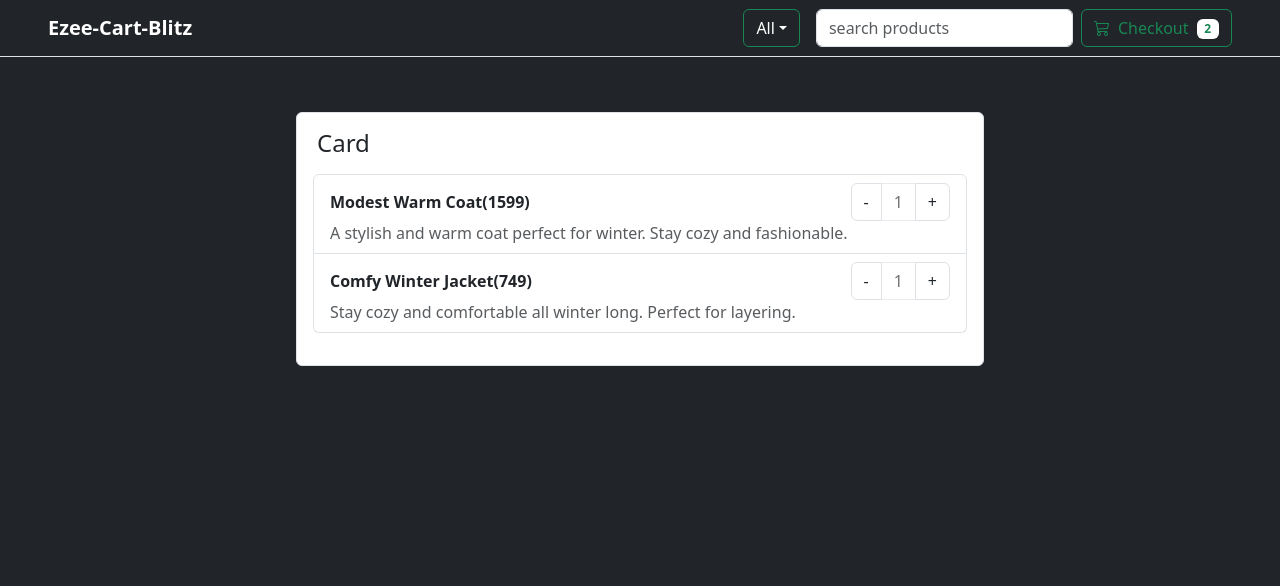
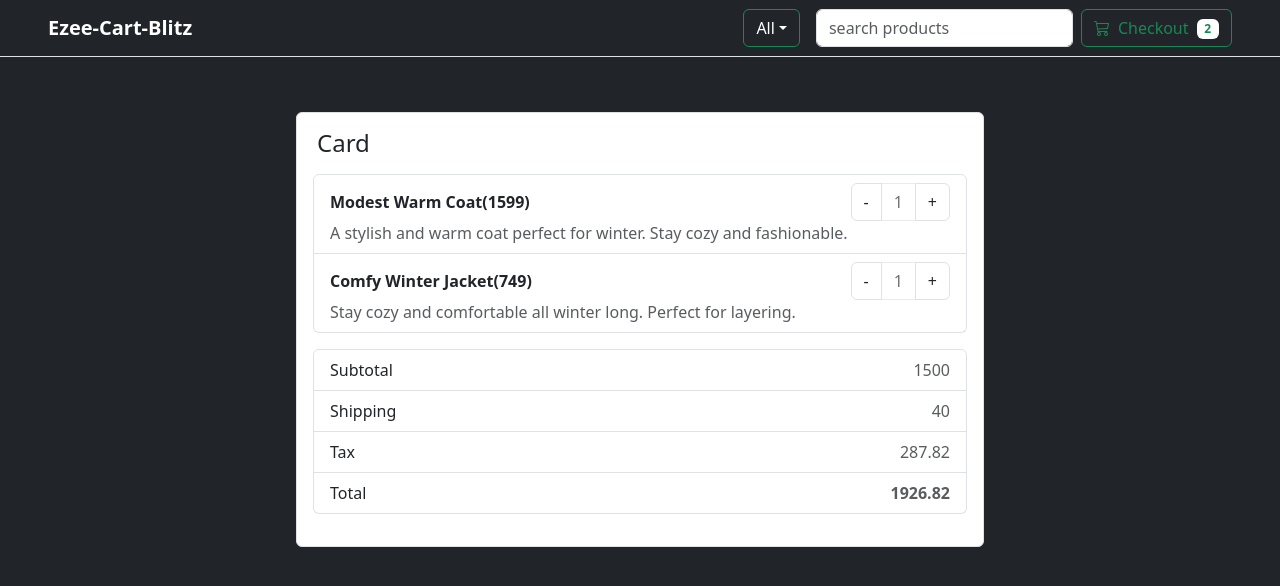
Before and after one commit to direction44/Ezee-Cart-Blitz, a React (Vite) app: page /Cart in a window 1280 px wide. Shown: the top 586 px of the page. Built offline with nearby package versions, Linux system fonts and the light colour scheme.

Commit message:
add billing details in cart

```diff
--- a/src/Components/Pages/Cart.jsx
+++ b/src/Components/Pages/Cart.jsx
@@ -2,6 +2,7 @@ import React from 'react'
 import NoContent from '../extra/NoContent'
 import data from '../../data'
 import CartItem from '../cart/CartItem'
+import CartNumbers from '../cart/CartNumbers'
 function Cart() {
   const cartItem=data.slice(0,2)
   if(cartItem.length===0)
@@ -25,6 +26,7 @@ function Cart() {
           })
         }
         </ul>
+        <CartNumbers/>
       </div>
     </div>
    </div>
--- /dev/null
+++ b/src/Components/cart/CartNumbers.jsx
@@ -0,0 +1,28 @@
+import React from 'react'
+const cartNumber={
+    Subtotal:1500.00,
+    Shipping:40.00,
+    Tax:287.82,
+    Total:1926.82
+}
+function CartNumbers() {
+    const items=[{title:"Subtotal",price:cartNumber.Subtotal},{title:"Shipping",price:cartNumber.Shipping},{title:"Tax",price:cartNumber.Tax},{title:"Total",price:cartNumber.Total}]
+  return (
+    <div id='cart-numbers'>
+        <ul className='list-group mb-3'>
+            {
+                items.map((item)=>{
+                    return(
+                        <li className='list-group-item d-flex justify-content-between'>
+                            <span>{item.title}</span>
+                            <span className='text-muted'>{item.price}</span>
+                        </li>
+                    )
+                })
+            }
+        </ul>
+    </div>
+  )
+}
+
+export default CartNumbers
--- a/src/main.css
+++ b/src/main.css
@@ -32,3 +32,7 @@
 max-height: 50px;
 overflow: hidden;
 }
+
+#cart-numbers li:last-child span:last-child{
+    font-weight: bolder;
+}
```
